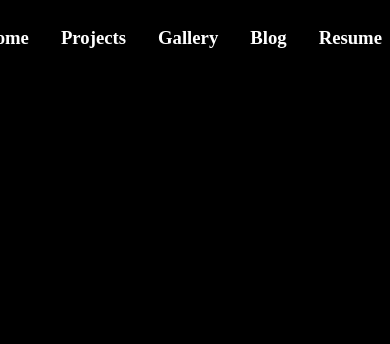
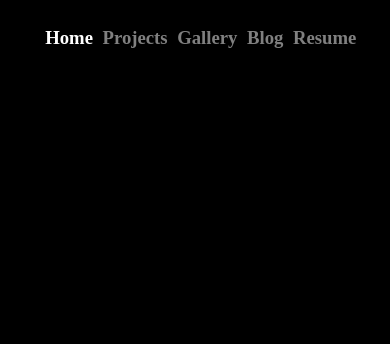
Before and after one commit to kapillondhe/Minimalist_Portfolio, a plain HTML site: page index.html in a window 390 px wide. Shown: the top 344 px of the page. Drawn offline with Linux system fonts and the light colour scheme.

Commit message:
mobile responsive

```diff
--- a/index.css
+++ b/index.css
@@ -59,10 +59,23 @@ body {
     height: 80vh;
 }
 
+.headerLinks{
+    text-decoration: none;
+    color: gray;
+    margin-right: 2rem;
+}
+
+.headerLinkSelected{
+    text-decoration: none;
+    color:inherit;
+    margin-right: 2rem;
+}
+
 /* Media queries for responsiveness */
 @media only screen and (max-width: 600px) {
     .header {
         padding-right: 0;
+        margin-right: 1rem;
     }
 
     .bodyContainer {
@@ -76,4 +89,12 @@ body {
     .galleryContainer{
         padding-top: 28rem;
     }
+
+    .headerLinks{
+        margin-right: 0.6rem;
+    }
+
+    .headerLinkSelected{
+        margin-right: 0.6rem;
+    }
 }
--- a/index.html
+++ b/index.html
@@ -13,26 +13,21 @@
     </head>
     <body>
         <div class="header">
-            <a href="index.html" style="text-decoration: none; color: inherit;margin-right: 2rem;">
+            <a href="index.html" class="headerLinkSelected">
                 <h3>Home  </h1>
             </a>
-
-            <a href="projects.html" style="text-decoration: none; color: inherit;margin-right: 2rem;" >
+            <a href="projects.html" class="headerLinks" >
                 <h3>Projects  </h1>
             </a>
-
-            <a href="gallery.html" style="text-decoration: none; color: inherit;margin-right: 2rem;" >
+            <a href="gallery.html" class="headerLinks" >
                 <h3>Gallery  </h1>
             </a>
-
-            <a href="Blog.html" style="text-decoration: none; color: inherit;margin-right: 2rem;" >
+            <a href="Blog.html" class="headerLinks" >
                 <h3>Blog  </h1>
             </a>
-
-            <a href="Kapil_Resume.pdf" style="text-decoration: none; color: inherit;" download>
+            <a href="Kapil_Resume.pdf" class="headerLinks" download>
                 <h3>Resume</h1>
             </a>
-
         </div>
         <div class="bodyContainer">
             <div class="name"><h1>Kapil Londhe</h1></div>
```
Also changed, not shown: Blog.html (+5 -10 lines), gallery.html (+5 -10 lines), projects.html (+5 -10 lines).
